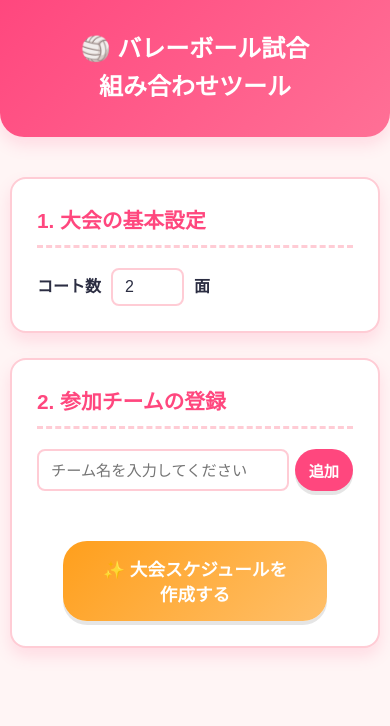
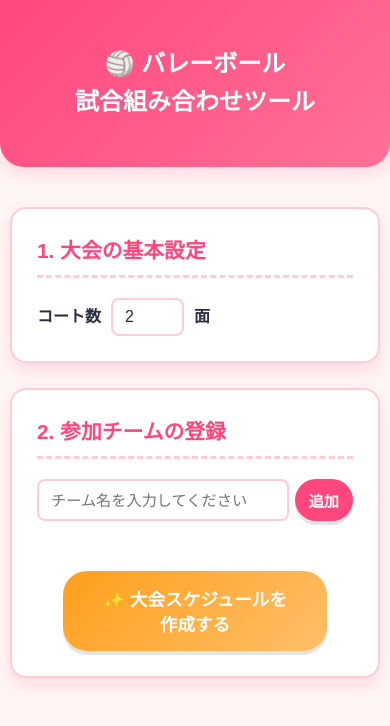
Before and after one commit to higuchi-weben12-stack/volleyball-match-tool, a plain HTML site: page index.html in a window 390 px wide. Drawn offline with Linux system fonts and the light colour scheme; a web font is replaced by a local one.

Commit message:
sp調整

```diff
--- a/index.html
+++ b/index.html
@@ -14,7 +14,7 @@
 <body>
 
     <header>
-        <h1>🏐 バレーボール試合<br class="sp-br">組み合わせツール</h1>
+        <h1>🏐 バレーボール<br class="sp-br">試合組み合わせツール</h1>
     </header>
 
     <main class="container">
--- a/style.css
+++ b/style.css
@@ -585,7 +585,7 @@ select:focus {
     /* タイトル文字を少し小さく */
     header h1 {
         font-size: 1.5rem;
-        /* padding: 15px 10px; */
+        padding: 15px 10px;
     }
 
     h2 {
@@ -677,9 +677,9 @@ select:focus {
         /* チーム名の文字サイズを調整 */
     }
 
-    .score-input-area {
+    /* .score-input-area {
         padding: 10px;
-    }
+    } */
 }
 
 /* スマホ限定の改行コード用（デフォルトは非表示、スマホ画面のみ有効化） */
```
